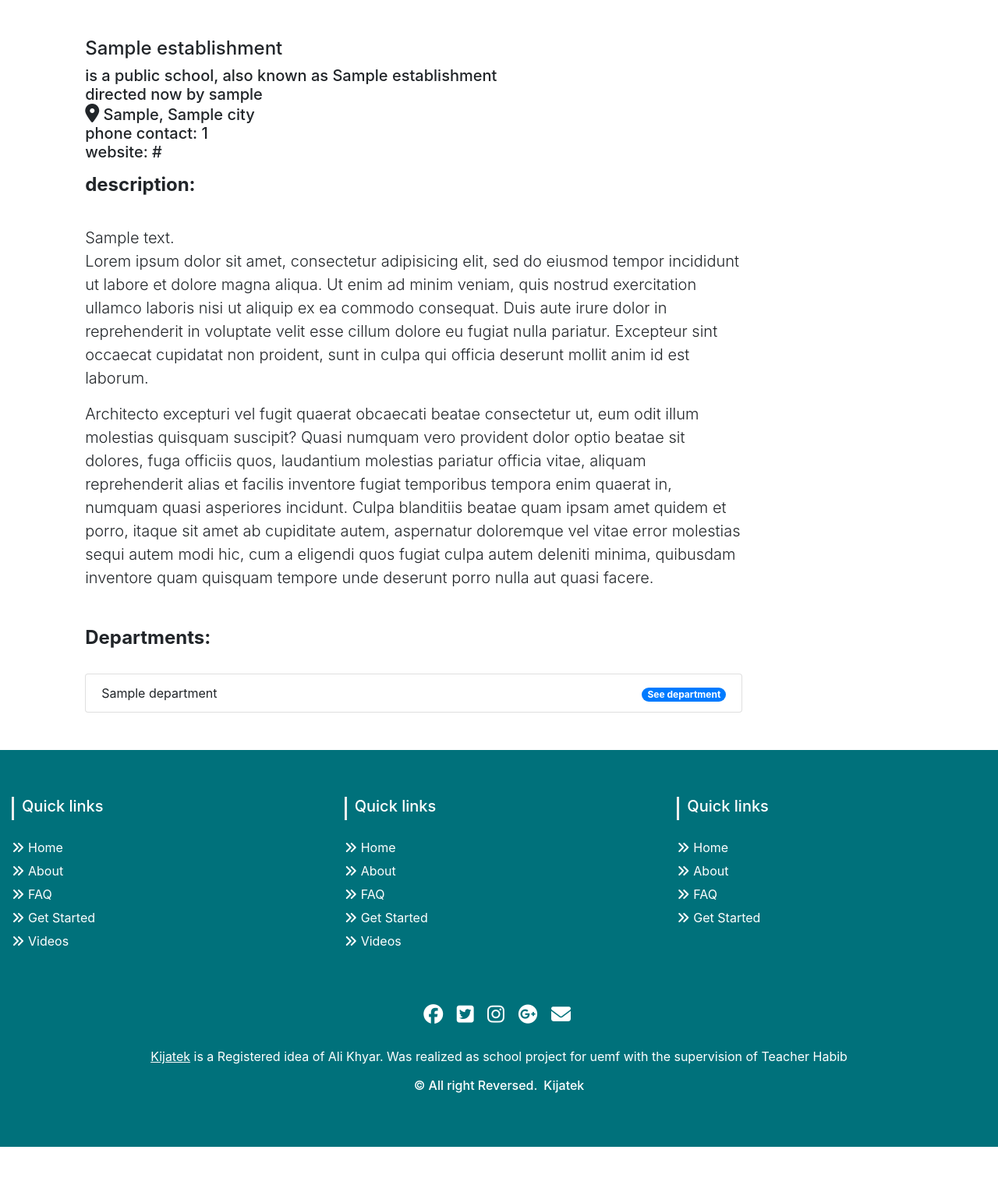
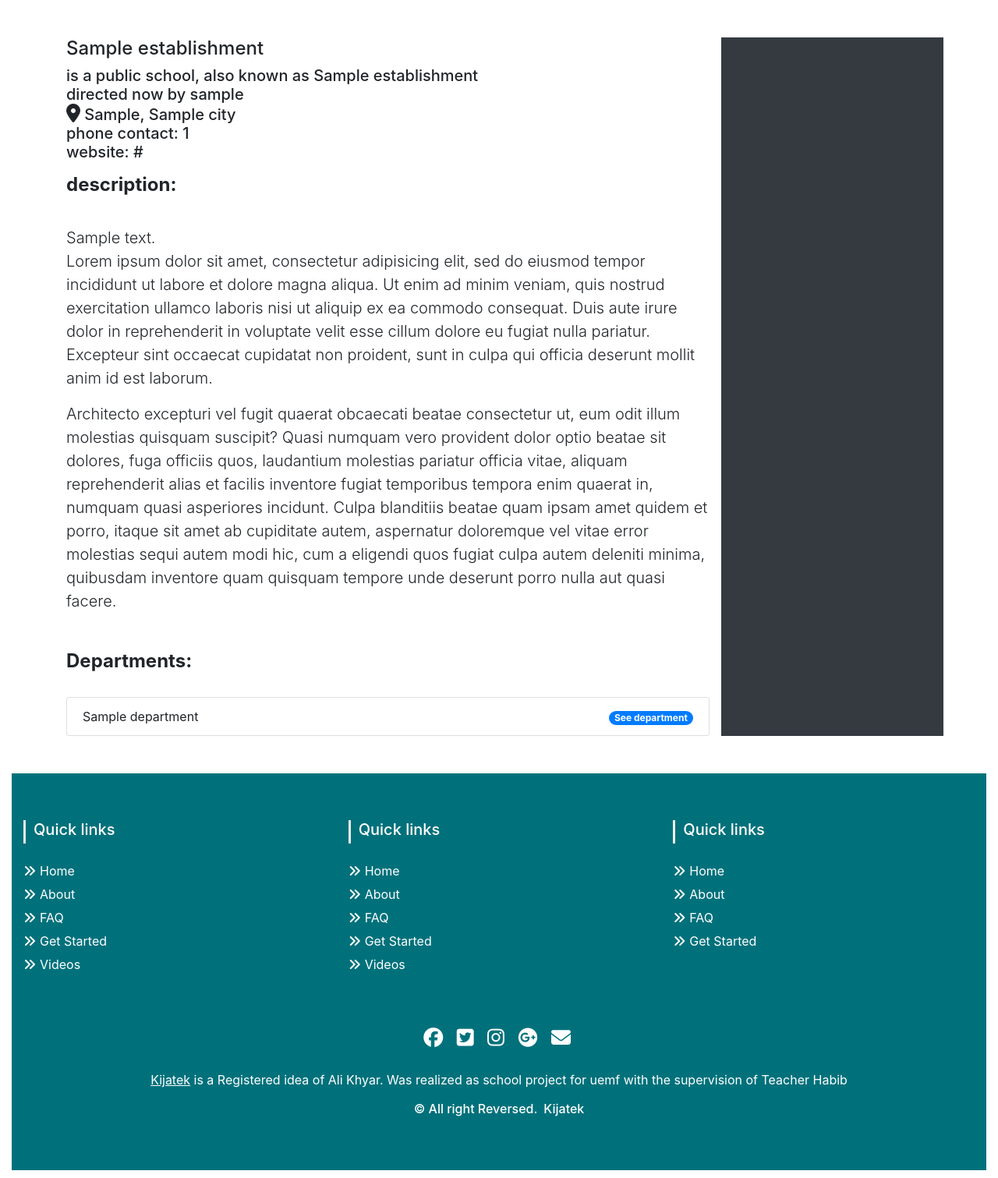
Before and after one commit to AliKhyar/kijatek, a Django app: a page that uses app/core/templates/core/header.html in a window 1280 px wide. Shown: the part 56-1567 px from the top of the page at 78% size. Before the commit the page ends 1527 px from the top, so only its background shows below. Run offline with Django 3.2, Linux system fonts and the light colour scheme; tables that the repository leaves empty hold one stand-in row (values such as "Sample post"); some libraries are stand-ins or nearby versions.

Commit message:
adding title and css blocks in home and establishment template

```diff
--- a/app/core/static/core/css/header.css
+++ b/app/core/static/core/css/header.css
@@ -112,3 +112,7 @@ section .section-title {
     margin-bottom: 10px;
 }
 }
+
+#footer-area {
+    margin: 15% 0% 0% 0%;
+}
--- /dev/null
+++ b/app/core/static/core/css/home.css
@@ -0,0 +1,3 @@
+#search-area {
+    margin-top: 30%;
+}
--- a/app/core/templates/core/establishment.html
+++ b/app/core/templates/core/establishment.html
@@ -1,13 +1,15 @@
 {% extends 'core/header.html' %}
 
+
+{% block title %}
+<title>{{establishment.abreviated_name}}</title>
+{% endblock %}
+
 {% block content %}
+<div class="container">
+    <div class="row">
 
-<div class="row">
-    <div class="col-1">
-        <!--left margin -->
-    </div>
-
-    <div class="col-8">
+    <div class="col-9">
         <div>
             <p class=" h4 mb-2">{{establishment.name}}</p>
             <p class=" h5">is a {{establishment.establishment_type|lower}} school,
@@ -52,8 +54,11 @@
 
 
     </div>
-    <div class="col-3">
+    <div class="col-3 bg-dark">
         <!--this is for adds-->
+
     </div>
+    </div>
+</div>
 
 {% endblock %}
--- a/app/core/templates/core/header.html
+++ b/app/core/templates/core/header.html
@@ -7,9 +7,19 @@
     <meta name="viewport" content="width=device-width, initial-scale=1.0">
     <link rel="stylesheet" href="{% static 'core/css/bootstrap.css'%}" rel="stylesheet" id="bootstrap-css">
     <!--<link rel="stylesheet" href="{% static 'core/css/index.css'%}">-->
+
+    <!--css only added for a pecific template-->
+    {% block css %}
+    {% endblock %}
+    <!--###############################-->
+
     <link rel="stylesheet" href="{% static 'core/css/header.css'%}">
     <script src="{% static 'core/js/social-media-fonts.js'%}"></script>
-    <title>Home</title>
+
+    <!--title a pecific template-->
+    {% block title %}
+    {% endblock %}
+    <!--########################-->
 </head>
 
 <body>
@@ -56,7 +66,7 @@
     {% block content %}
     {% endblock %}
 
-    <div class="container-fluid mt-5">
+    <div id="footer-area" class="container-fluid mt-5">
 
     <!-- Footer -->
     <section id="footer">
--- a/app/core/templates/core/search_info.html
+++ b/app/core/templates/core/search_info.html
@@ -1,4 +1,9 @@
 {% extends 'core/header.html' %}
+
+
+{% block title %}
+<title>Unknown</title>
+{% endblock %}
 
 {% block content %}
 <div class="container mt-5">
--- a/app/core/views.py
+++ b/app/core/views.py
@@ -60,7 +60,7 @@ def search_establishment(request, establishment_id):
 
 
 def search_department(request, establishment_id, department_id):
-    department = Department.objects.filter(id=department_id)
+    department = Department.objects.filter(id=department_id, establishment=establishment_id)[0]
     context = {
         'department' : department
     }
```
Also changed, not shown: app/core/templates/core/department.html (+15 -11 lines), app/core/templates/core/home.html (+10 -1 lines).
